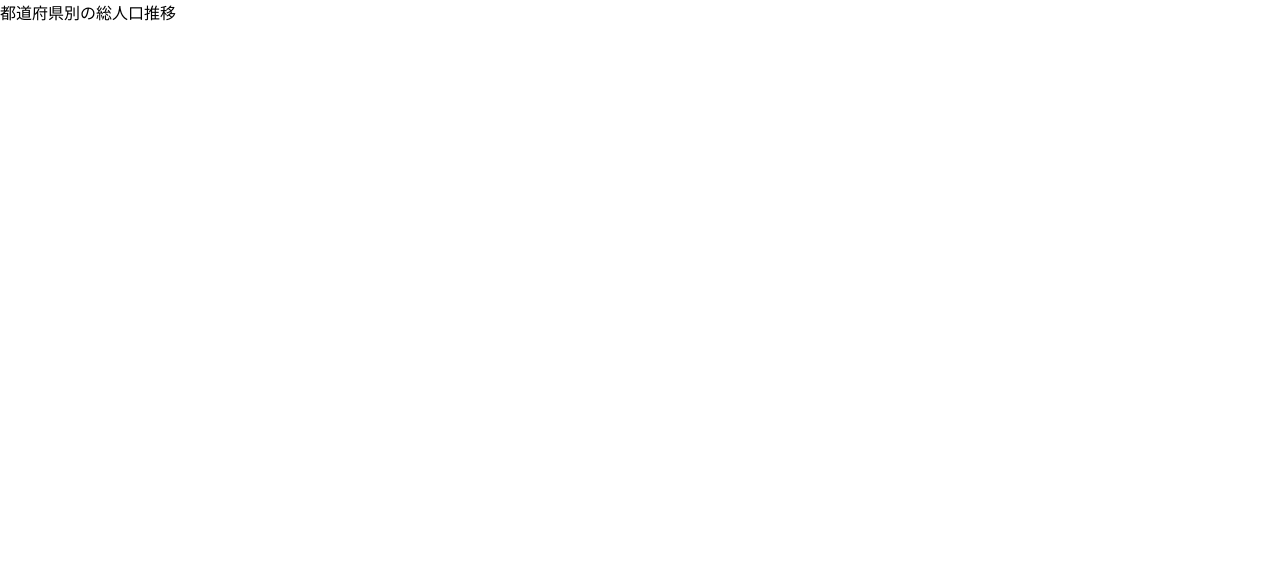
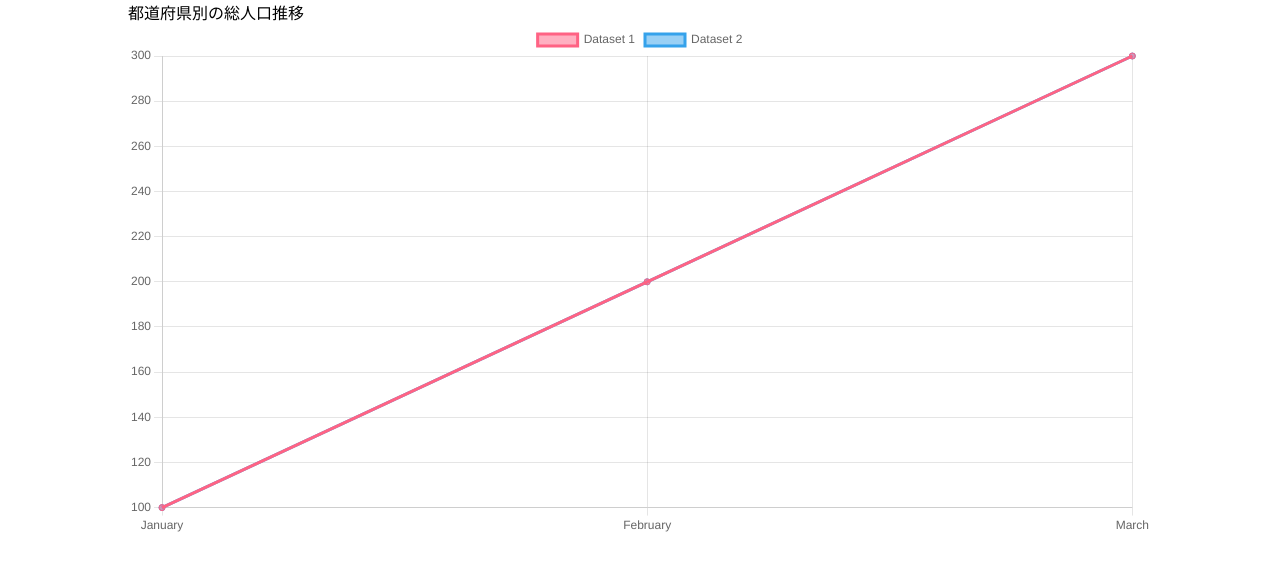
Before and after one commit to avaice/yumemi-frontend-test, a Next.js app: page / in a window 1280 px wide. Shown: the top 570 px of the page. Built offline with nearby package versions, Linux system fonts and the light colour scheme.

Commit message:
chore: Add react-chartjs-2

```diff
--- /dev/null
+++ b/app/_components/Chart/index.tsx
@@ -0,0 +1,55 @@
+'use client'
+
+import React from 'react'
+import {
+  Chart as ChartJS,
+  CategoryScale,
+  LinearScale,
+  PointElement,
+  LineElement,
+  Title,
+  Tooltip,
+  Legend,
+} from 'chart.js'
+import { Line } from 'react-chartjs-2'
+
+ChartJS.register(
+  CategoryScale,
+  LinearScale,
+  PointElement,
+  LineElement,
+  Title,
+  Tooltip,
+  Legend
+)
+
+export const options = {
+  responsive: true,
+  plugins: {
+    legend: {
+      position: 'top' as const,
+    },
+  },
+}
+
+const labels = ['January', 'February', 'March']
+
+export const data = {
+  labels,
+  datasets: [
+    {
+      label: 'Dataset 1',
+      data: [100, 200, 300],
+      borderColor: 'rgb(255, 99, 132)',
+      backgroundColor: 'rgba(255, 99, 132, 0.5)',
+    },
+    {
+      label: 'Dataset 2',
+      data: [100, 200, 300],
+      borderColor: 'rgb(53, 162, 235)',
+      backgroundColor: 'rgba(53, 162, 235, 0.5)',
+    },
+  ],
+}
+
+export const Chart = () => <Line options={options} data={data} />
--- a/app/globals.css
+++ b/app/globals.css
@@ -1,3 +1,5 @@
 body {
   font-family: sans-serif;
+  max-width: 1024px;
+  margin: 0 auto;
 }
--- a/app/page.tsx
+++ b/app/page.tsx
@@ -1,7 +1,10 @@
+import { Chart } from './_components/Chart'
+
 export default function Home() {
   return (
     <main>
       <h1>都道府県別の総人口推移</h1>
+      <Chart />
     </main>
   )
 }
--- a/package.json
+++ b/package.json
@@ -9,8 +9,10 @@
     "lint": "next lint"
   },
   "dependencies": {
+    "chart.js": "^4.4.0",
     "next": "13.4.19",
     "react": "18.2.0",
+    "react-chartjs-2": "^5.2.0",
     "react-dom": "18.2.0",
     "typescript": "5.2.2"
   },
```
Also changed, not shown: 2 other files (tests, documents, lock files or other folders).
